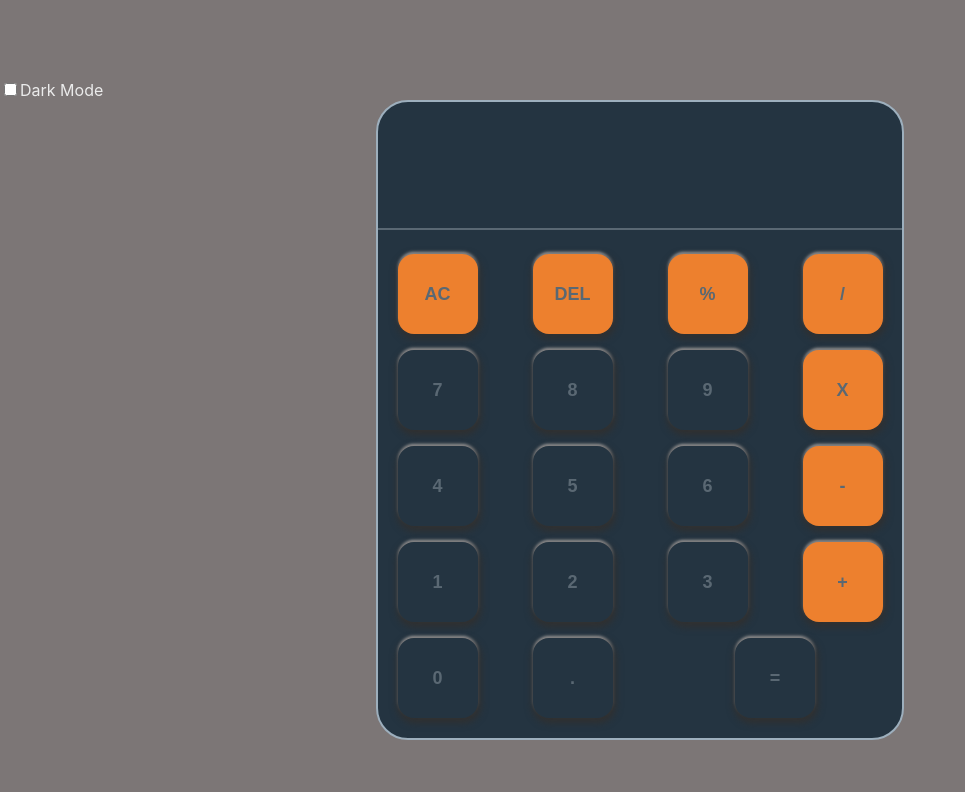
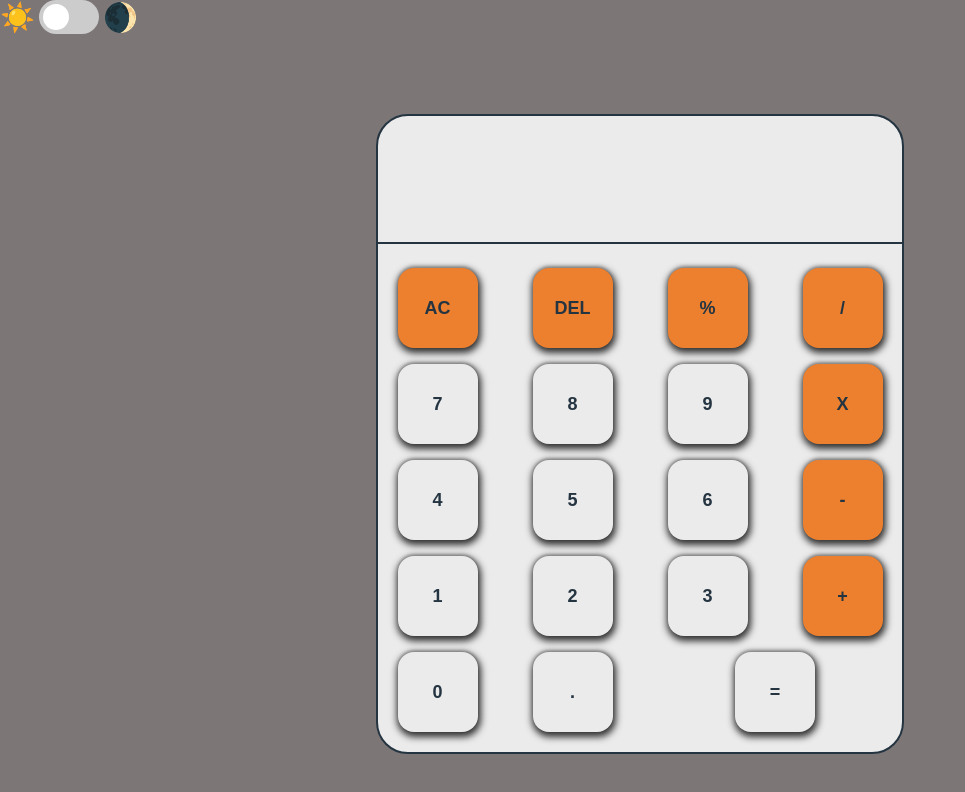
Before and after one commit to JoacoLuna4/my-calculator, a React (Create React App) app: page / in a window 1280 px wide. Shown: the top 792 px of the page, without its empty margins (0-965 px from the left). Built offline with nearby package versions, Linux system fonts and the light colour scheme.

Commit message:
Se termina el dark mode con checkbox a mejorar

```diff
--- a/src/App.js
+++ b/src/App.js
@@ -1,8 +1,16 @@
 import React from "react";
 import Calculator from "./components/Calculator";
+import DarkMode from "./components/DarkMode";
 
 function App() {
-	return <Calculator />;
+	return (
+		<>
+			<header>
+				<DarkMode />
+			</header>
+			<Calculator />
+		</>
+	);
 }
 
 export default App;
--- /dev/null
+++ b/src/DarkMode.css
@@ -0,0 +1,60 @@
+/* Custom Dark Mode Toggle Element */
+.toggle-theme-wrapper {
+    display: flex;
+    flex-direction: row;
+    align-items: center;
+    gap: 4px;
+  }
+
+  .toggle-theme-wrapper span {
+    font-size: 28px;
+  }
+
+  .toggle-theme {
+    position: relative;
+    display: inline-block;
+    height: 34px;
+    width: 60px;
+  }
+
+  .toggle-theme input {
+    display: none;
+  }
+
+  .slider {
+    background-color: #ccc;
+    position: absolute;
+    cursor: pointer;
+    bottom: 0;
+    left: 0;
+    right: 0;
+    top: 0;
+    transition: 0.2s;
+  }
+
+  .slider:before {
+    background-color: #fff;
+    bottom: 4px;
+    content: "";
+    height: 26px;
+    left: 4px;
+    position: absolute;
+    transition: 0.4s;
+    width: 26px;
+  }
+
+  input:checked + .slider:before {
+    transform: translateX(26px);
+  }
+
+  input:checked + .slider {
+    background-color: cornflowerblue;
+  }
+
+  .slider.round {
+    border-radius: 34px;
+  }
+
+  .slider.round:before {
+    border-radius: 50%;
+  }
--- a/src/components/Calculator.js
+++ b/src/components/Calculator.js
@@ -56,17 +56,11 @@ const Calculator = () => {
 
 	return (
 		<div className="container ">
-			<footer>
-				<label>
-					<input type={"checkbox"} id="dark-mode" />
-					Dark Mode
-				</label>
-			</footer>
-			<div className="container-calc dark ">
+			<div className="container-calc  ">
 				{/* AQUI VA UN DARK MODE*/}
-				<div name="display" className="container-display dark">
+				<div name="display" className="container-display">
 					{/* AQUI VA UN DARK MODE*/}
-					<h2 className="result dark">
+					<h2 className="result">
 						{/* AQUI VA UN DARK MODE en result*/}
 
 						{result ? result : !currentOperator ? numberA : numberB}
@@ -75,7 +69,7 @@ const Calculator = () => {
 						{currentOperator ? numberA + currentOperator : ""}
 					</h2>
 				</div>
-				<div name="container-keys" className="container-keys dark ">
+				<div name="container-keys" className="container-keys">
 					{/* AQUI VA UN DARK MODE*/}
 					<button
 						name="AC"
--- /dev/null
+++ b/src/components/DarkMode.js
@@ -0,0 +1,56 @@
+import "../DarkMode.css";
+import React from "react";
+const setDark = () => {
+	localStorage.setItem("theme", "dark"); //Guarda en el localStorage la ultima preferencia del usuario
+	document.documentElement.setAttribute("data-theme", "dark");
+
+	/* Establecemos el valor dark o light en el elemento <html>
+  Cuando se agrega este atributo, el selector [data-theme="dark"]
+  de nuestro CSS se activa y se establecen las variables de color oscuro */
+};
+
+const setLight = () => {
+	localStorage.setItem("theme", "light"); //Guarda en el localStorage la ultima preferencia del usuario
+	document.documentElement.setAttribute("data-theme", "light");
+};
+
+const storedTheme = localStorage.getItem("theme");
+//Toma el valor de theme desde el localStorage si es que este existe
+
+const prefersDark =
+	window.matchMedia &&
+	window.matchMedia("(prefers-color-scheme: dark)").matches;
+/* Consulta la mediaquery de preferencia del navegador del usuario en prefers-color-scheme
+    https://developer.mozilla.org/en-US/docs/Web/CSS/@media/prefers-color-scheme  */
+
+const defaultDark =
+	storedTheme === "dark" || (storedTheme === null && prefersDark);
+
+if (defaultDark) {
+	setDark();
+}
+
+/* Consulta si usar el darkmode de manera predeterminada, si da true se configura la app en darkmode
+    antes de que se muestre el componente*/
+
+const toggleTheme = (e) => {
+	if (e.target.checked) {
+		setDark();
+	} else {
+		setLight();
+	}
+};
+const DarkMode = () => {
+	return (
+		<div className="toggle-theme-wrapper">
+			<span>☀️</span>
+			<label className="toggle-theme" htmlFor="checkbox">
+				<input type="checkbox" id="checkbox" onChange={toggleTheme} />
+				<div className="slider round"></div>
+			</label>
+			<span>🌒</span>
+		</div>
+	);
+};
+
+export default DarkMode;
--- a/src/components/index.js
+++ /dev/null
@@ -1,2 +0,0 @@
-export { default as Themes } from "./Theme/Themes";
-export { default as SwitchHeader } from "./SwitchHeader";
--- a/src/index.css
+++ b/src/index.css
@@ -1,9 +1,13 @@
 :root {
 	--primary-color: #ed802e;
 	--text-color: #243441;
-	--bg-color: #7c7676;
+	 --bg-color: #7c7676;
 	--bg-calc-color: #ebebeb;
 }
+[data-theme="dark"] {
+	--bg-calc-color: #243441;
+	--text-color: #9dafbd;
+  }
 
 * {
 	box-sizing: border-box;
@@ -44,10 +48,7 @@ html {
 	border-radius: 2rem;
 	border: 2px solid var(--text-color);
 }
-.container-calc.dark {
-	--bg-calc-color: #243441;
-	--text-color: #9dafbd;
-}
+
 .container-display {
 	width: 100%;
 	height: 8em;
@@ -57,9 +58,6 @@ html {
 	grid-column: 1/-1;
 	margin-bottom: 0.5rem;
 	border-bottom: 2px solid var(--text-color);
-}
-.container-display.dark {
-	--text-color: #5a6873;
 }
 .container-keys {
 	padding-top: 1em;
@@ -94,9 +92,7 @@ html {
 	border: none;
 	border-radius: 1rem;
 }
-.container-keys.dark > button {
-	--text-color: #5a6873;
-}
+
 /* Elijo este selector para no tener conflictos de especificidad con el equal button */
 button[id="operator"] {
 	background-color: var(--primary-color);
@@ -119,6 +115,11 @@ button[name="equal"] {
 	font-family: Verdana, Geneva, Tahoma, sans-serif;
 	margin-right: 1rem;
 }
-.result.dark {
-	--text-color: #fff;
+
+.center{
+	display: flex;
+	align-self: center;
+	align-items: center;
+	align-content: center;
+	text-align: center;
 }
```
Also changed, not shown: src/components/SwitchHeader.js (deleted, +0 -7 lines).
